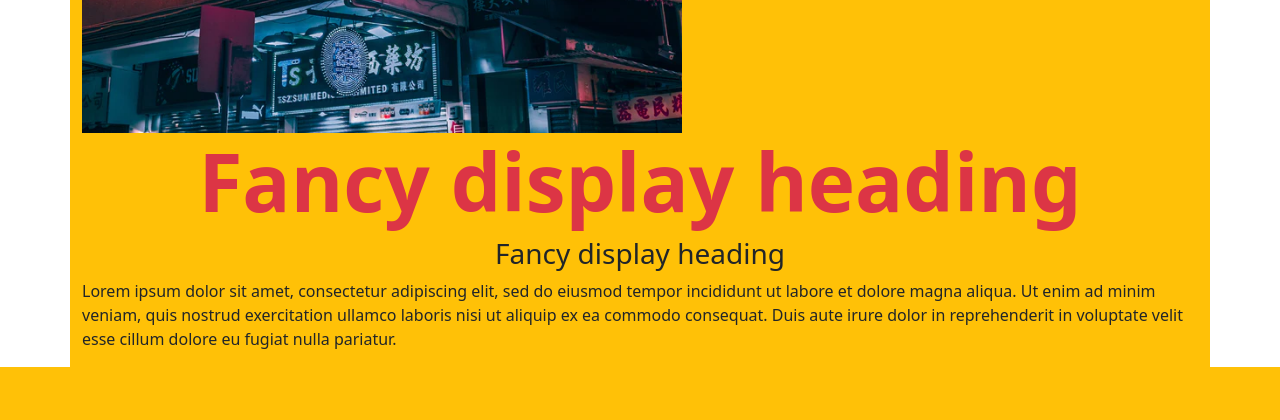
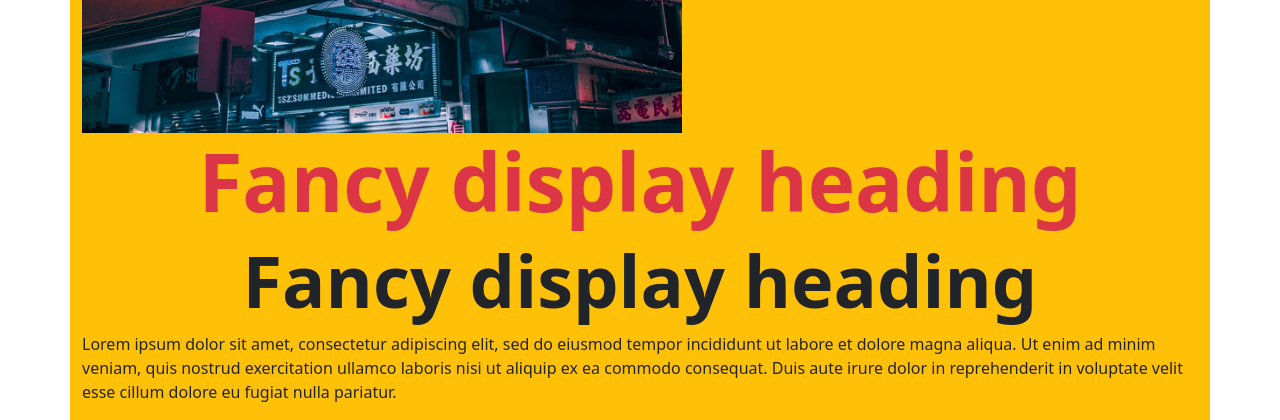
Before and after one commit to cybiz/wappler-phptest-2021sept, a PHP site: page / in a window 1280 px wide. Shown: the part 871-1291 px from the top of the page. Before the commit the page ends 1238 px from the top, so only its background shows below. Run offline with PHP 8.4, Linux system fonts and the light colour scheme; some libraries are stand-ins or nearby versions.

Commit message:
2nd hdg2 color & style change

```diff
--- a/index.php
+++ b/index.php
@@ -24,7 +24,7 @@
 </div>
 <div class="col-12 offset-md-0 col-md">
 <h1 class="text-center text-danger fw-bold display-1">Fancy display heading</h1>
-<h3 class="text-center">Fancy display heading</h3>
+<h3 class="text-center display-2 fw-bold">Fancy display heading</h3>
 <p>Lorem ipsum dolor sit amet, consectetur adipiscing elit, sed do eiusmod tempor incididunt ut labore et dolore magna aliqua. Ut enim ad minim veniam, quis nostrud exercitation ullamco laboris nisi ut aliquip ex ea commodo consequat. Duis aute irure dolor in reprehenderit in voluptate velit esse cillum dolore eu fugiat nulla pariatur.</p>
 </div>
 </div>
```
